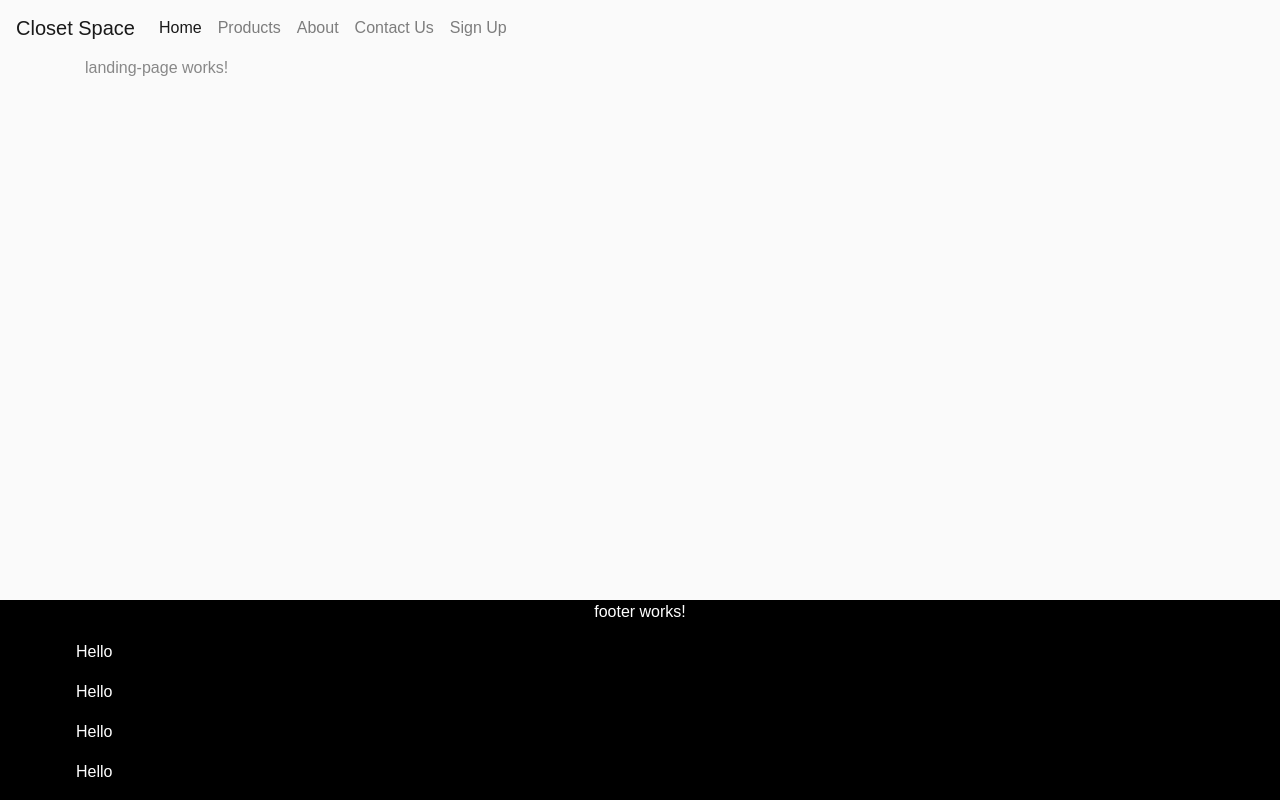
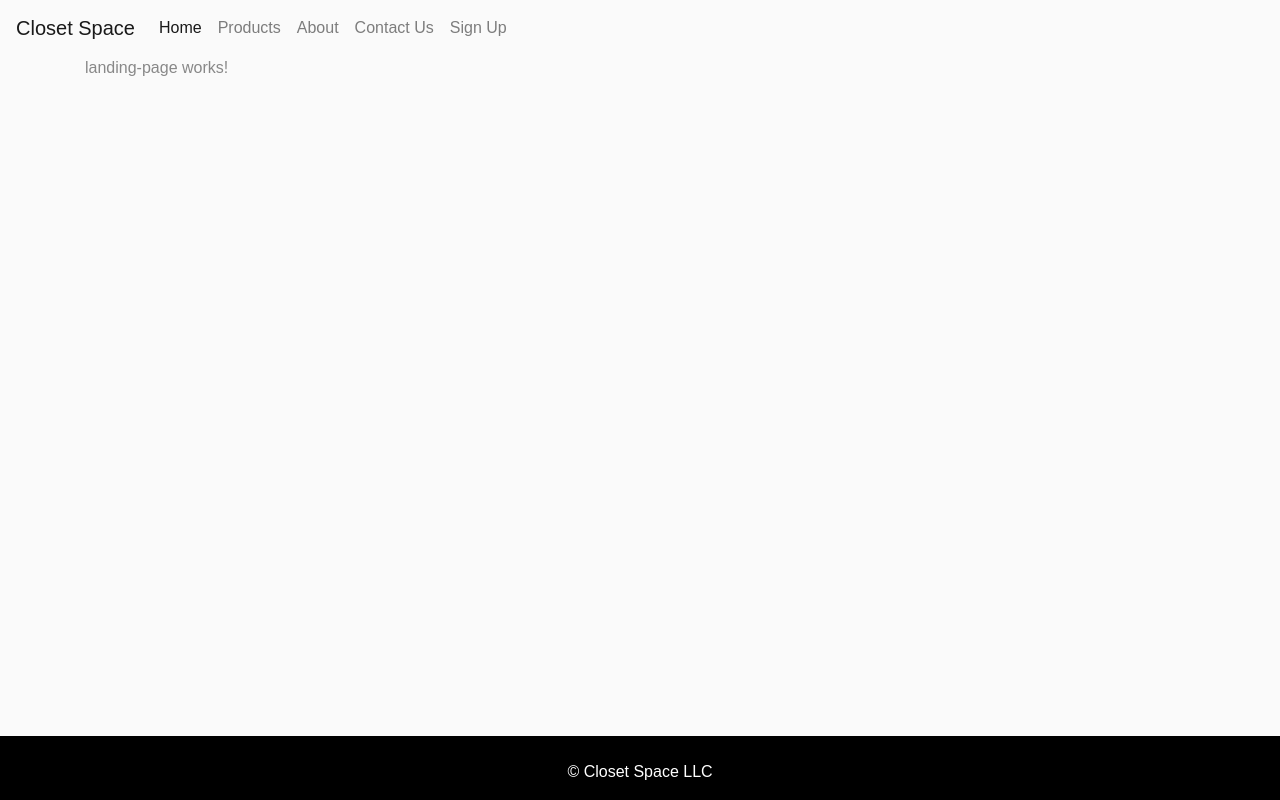
Before and after one commit to Closet-Space/closet-space-ui, an Angular app: page / in a window 1280 px wide. Built offline with nearby package versions, Linux system fonts and the light colour scheme.

Commit message:
Footer Update

```diff
--- a/src/app/footer/footer.component.html
+++ b/src/app/footer/footer.component.html
@@ -1,14 +1,4 @@
 <div class="footer">
-  <p>footer works!</p>
-  <div class="row">
-    <div class="col-2">
-      <p>Hello</p>
-      <p>Hello</p>
-      <p>Hello</p>
-      <p>Hello</p>
-    </div>
-    <div class="col-2"></div>
-    <div class="col-2"></div>
-    <div class="col-2"></div>
-  </div>
+  <br/>
+  <p>&copy; Closet Space LLC</p>
 </div>
```
